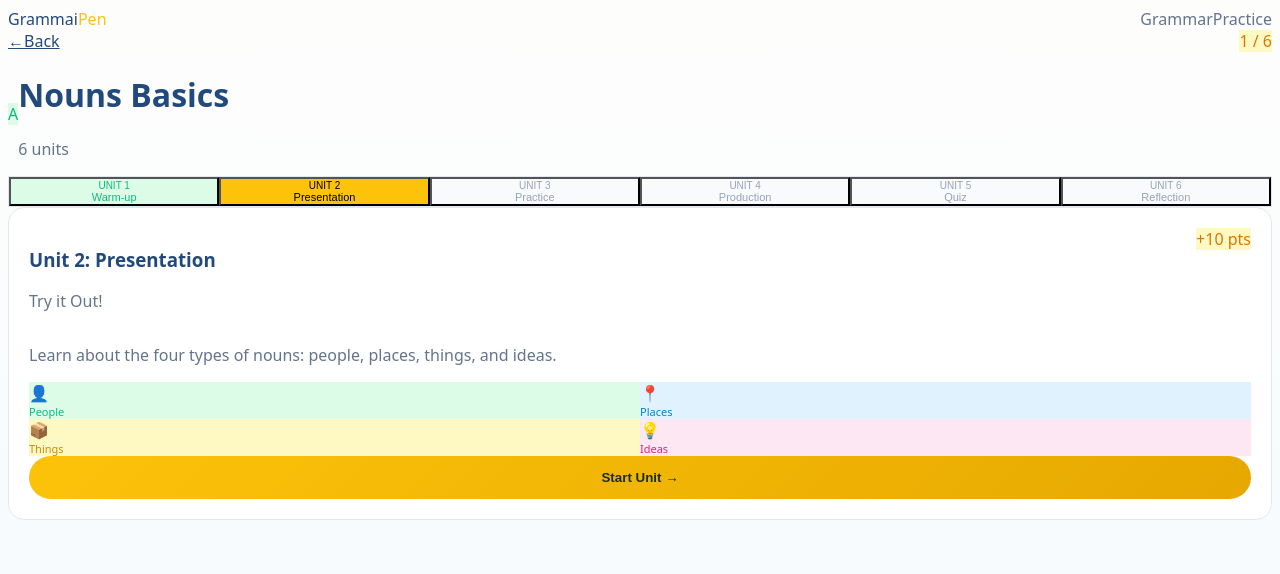
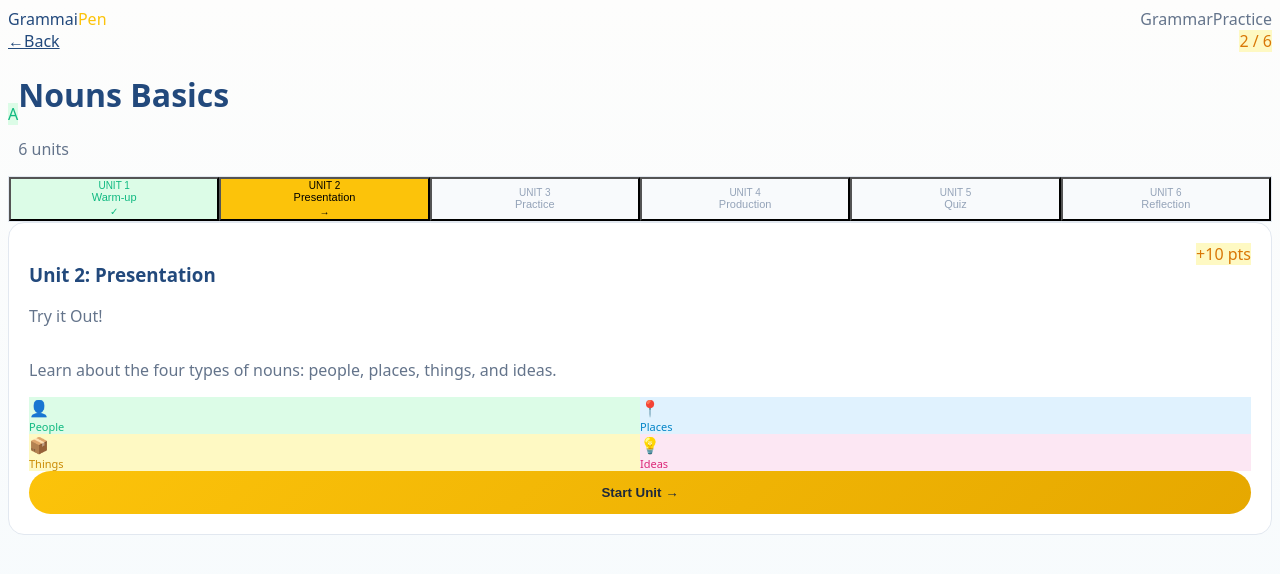
Before and after one commit to Kenneth0416/grammer-step-by-step, a Next.js app: page /grammar/1 in a window 1280 px wide. Shown: the top 574 px of the page. Built offline with nearby package versions, Linux system fonts and the light colour scheme.

Commit message:
fix: address spec and quality issues in course detail page

```diff
--- a/src/app/grammar/[id]/page.tsx
+++ b/src/app/grammar/[id]/page.tsx
@@ -42,7 +42,7 @@ export default function CourseDetailPage({ params }: { params: { id: string } })
           ← <span className="font-semibold">Back</span>
         </Link>
         <span className="bg-[#FEF9C3] text-[#D97706] px-3 py-1 rounded-xl text-sm font-semibold">
-          {courseData.completedUnits.length} / {courseData.units.length}
+          {activeUnit} / {courseData.units.length}
         </span>
       </div>
 
@@ -78,14 +78,16 @@ export default function CourseDetailPage({ params }: { params: { id: string } })
           <p className="text-sm text-[#64748B] mb-4">Learn about the four types of nouns: people, places, things, and ideas.</p>
 
           {/* Examples Grid */}
+          {activeUnit === 2 && courseData.content[2] && (
             <div className="grid grid-cols-2 gap-2.5 mb-4">
-            {courseData.content[2 as keyof typeof courseData.content].examples.map((ex) => (
+              {courseData.content[2].examples.map((ex) => (
                 <div key={ex.type} className={`${ex.color} p-2.5 rounded-xl`}>
                   <div className="text-sm mb-1">{ex.emoji}</div>
                   <div className={`text-[11px] font-semibold ${ex.textColor}`}>{ex.type}</div>
                 </div>
               ))}
             </div>
+          )}
 
           <button className="btn-primary w-full">Start Unit →</button>
         </div>
--- a/src/components/UnitTabs.tsx
+++ b/src/components/UnitTabs.tsx
@@ -36,6 +36,10 @@ export default function UnitTabs({ units, activeUnit, completedUnits, onSelect }
               }`}>
                 {unit.title}
               </div>
+              <div className="mt-0.5">
+                {isComplete && <span className="text-[10px] text-[#10B981]">✓</span>}
+                {isActive && <span className="text-[10px] text-white">→</span>}
+              </div>
             </button>
           )
         })}
```
Lines whose indentation alone changed are shown as unchanged.
